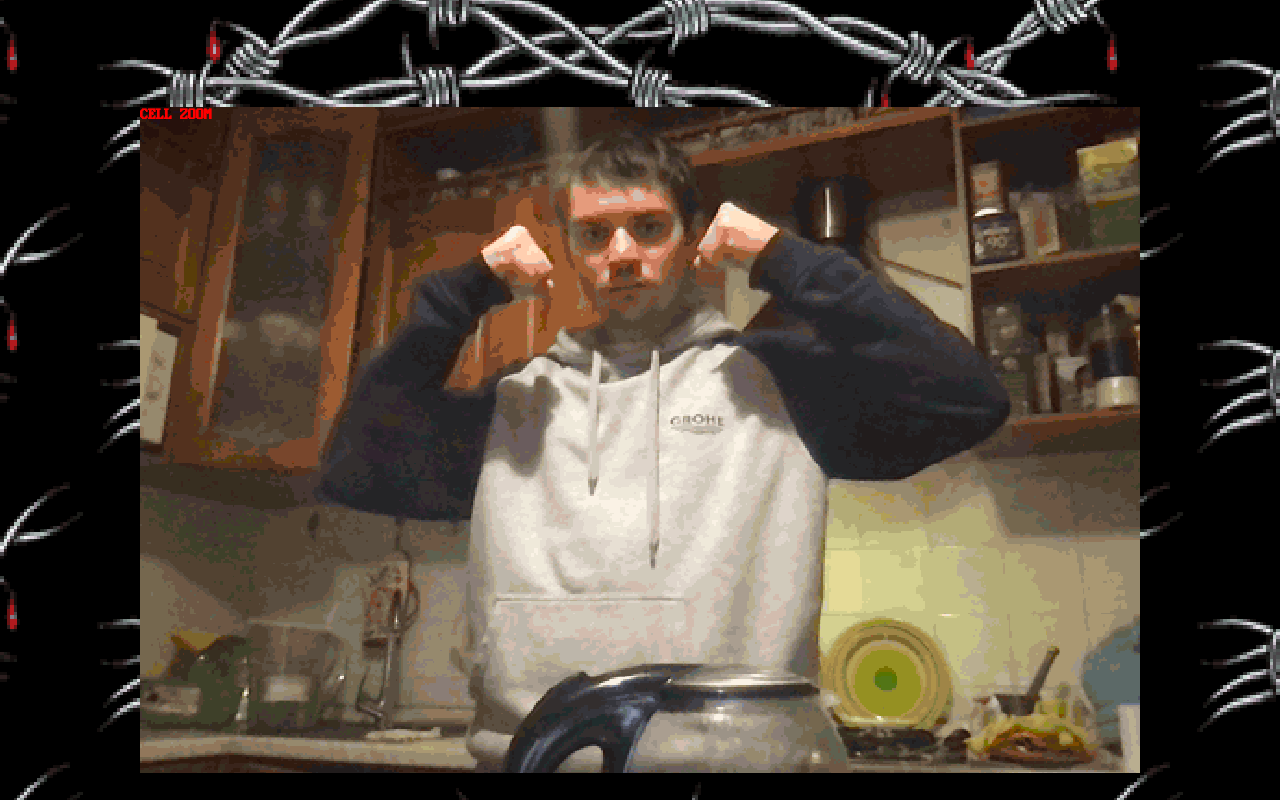
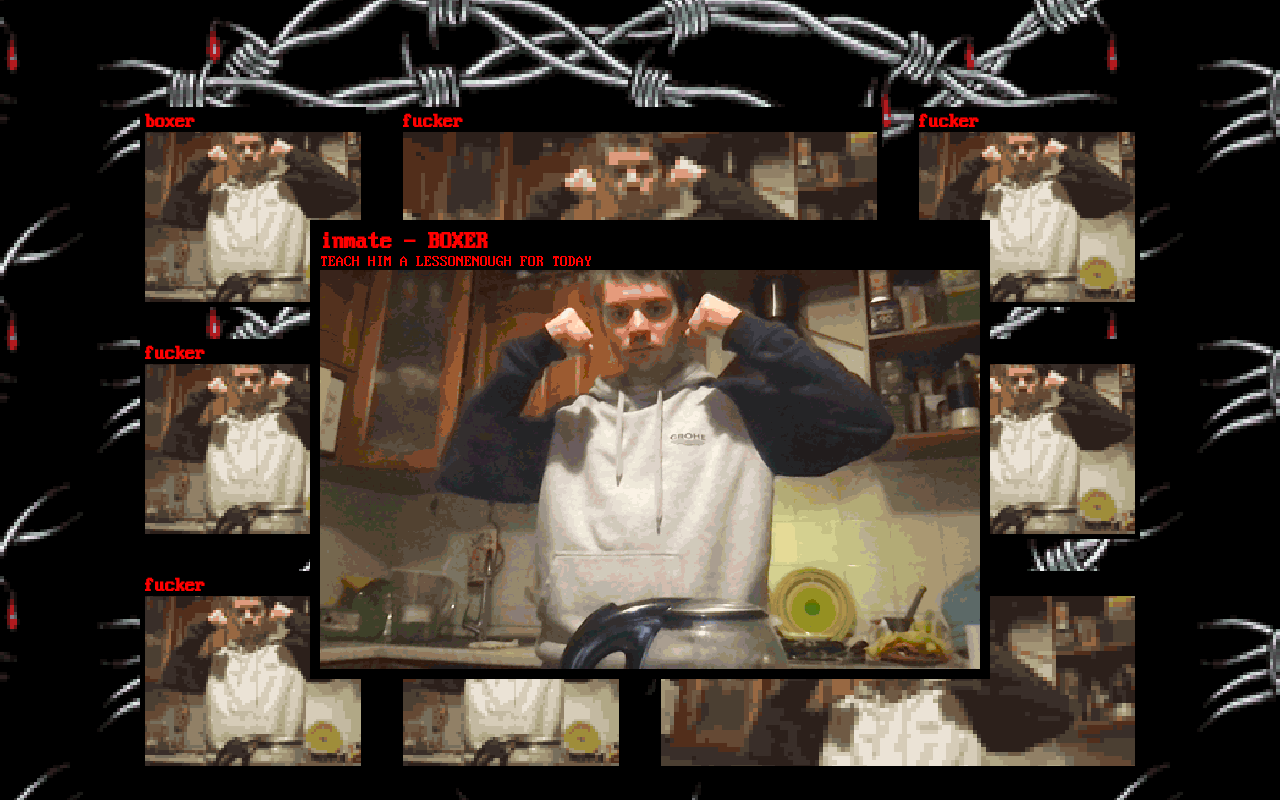
Before and after one commit to shmen-shmen/digital-prison, a React (Create React App) app: page / in a window 1280 px wide. Both pictures are taken after a click on the element "boxer". Built offline with nearby package versions, Linux system fonts and the light colour scheme.

Commit message:
modified cell full screen look

```diff
--- a/src/App.css
+++ b/src/App.css
@@ -84,3 +84,21 @@ body {
 	bottom: 0;
 	left: 20%;
 }
+
+.cell-zoom h3 {
+	background-color: black;
+	font-size: 1.5rem;
+}
+
+.cell-menu {
+	display: flex;
+	width: 100%;
+	font-size: 1.5rem;
+	background-color: black;
+}
+
+.cell-zoom button {
+	border: none;
+	background-color: black;
+	color: red;
+}
--- a/src/App.js
+++ b/src/App.js
@@ -97,19 +97,31 @@ let CellZoom = (props) => {
 	return (
 		<>
 			<div
-				className="cellZoom"
+				className="cell-zoom"
 				onClick={hider}
 				style={{
 					position: "absolute",
+					top: "17%",
+					left: "17%",
 					zIndex: "666",
 					backgroundImage: `url(/assets/images/${largeImg})`,
 					backgroundRepeat: "no-repeat",
 					backgroundSize: "cover",
-					width: "100%",
-					height: "100%",
+					width: "66%",
+					height: "66%",
+					border: "10px solid black",
 				}}
 			>
-				<h1>CELL ZOOM</h1>
+				<h3>
+					{"inmate - "}
+					<span style={{ fontSize: "1.5rem", textTransform: "uppercase" }}>
+						{name}
+					</span>
+				</h3>
+				<div className="cell-menu">
+					<button>TEACH HIM A LESSON</button>
+					<button>ENOUGH FOR TODAY</button>
+				</div>
 			</div>
 		</>
 	);
```
Also changed, not shown: 1 other file (tests, documents, lock files or other folders).
